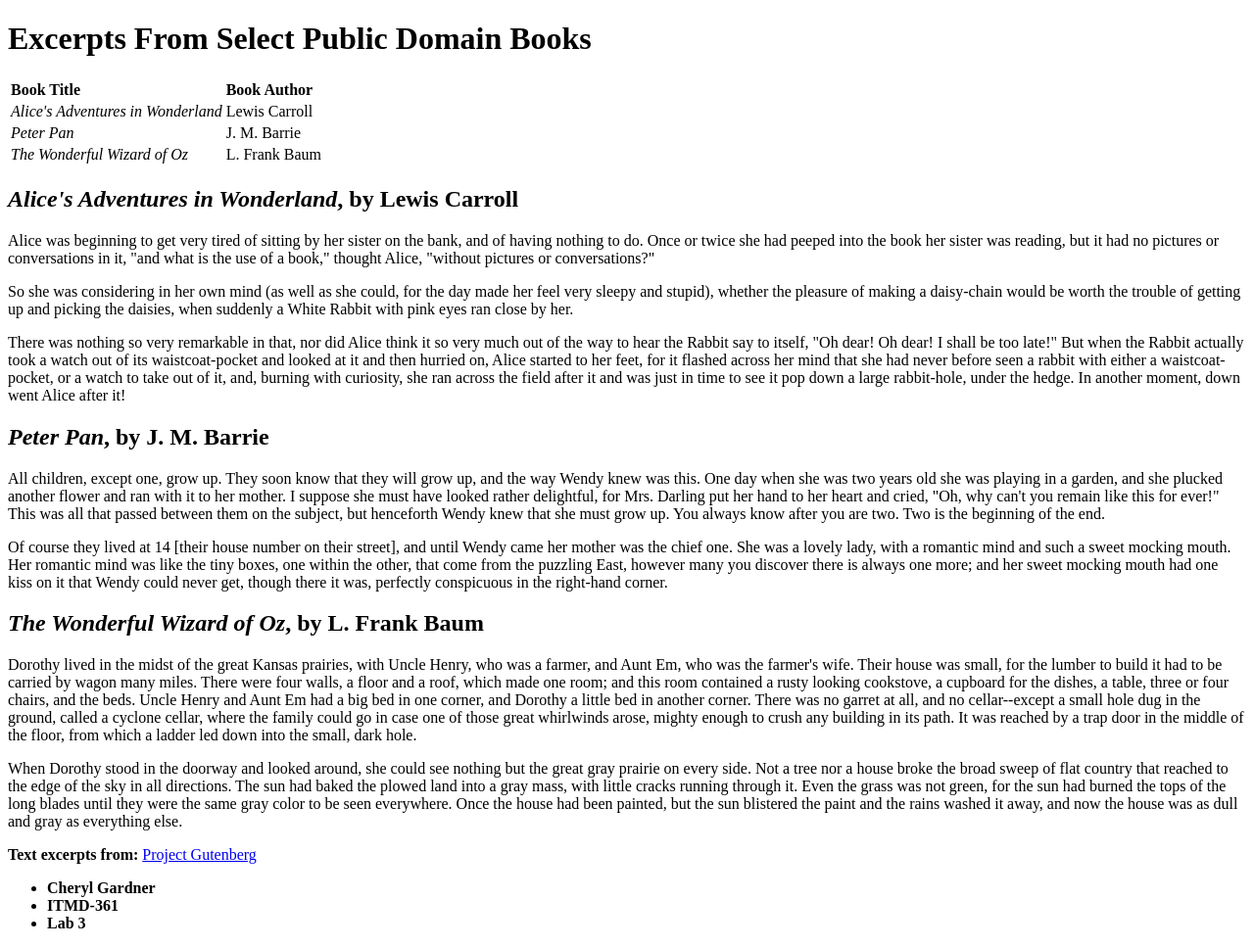
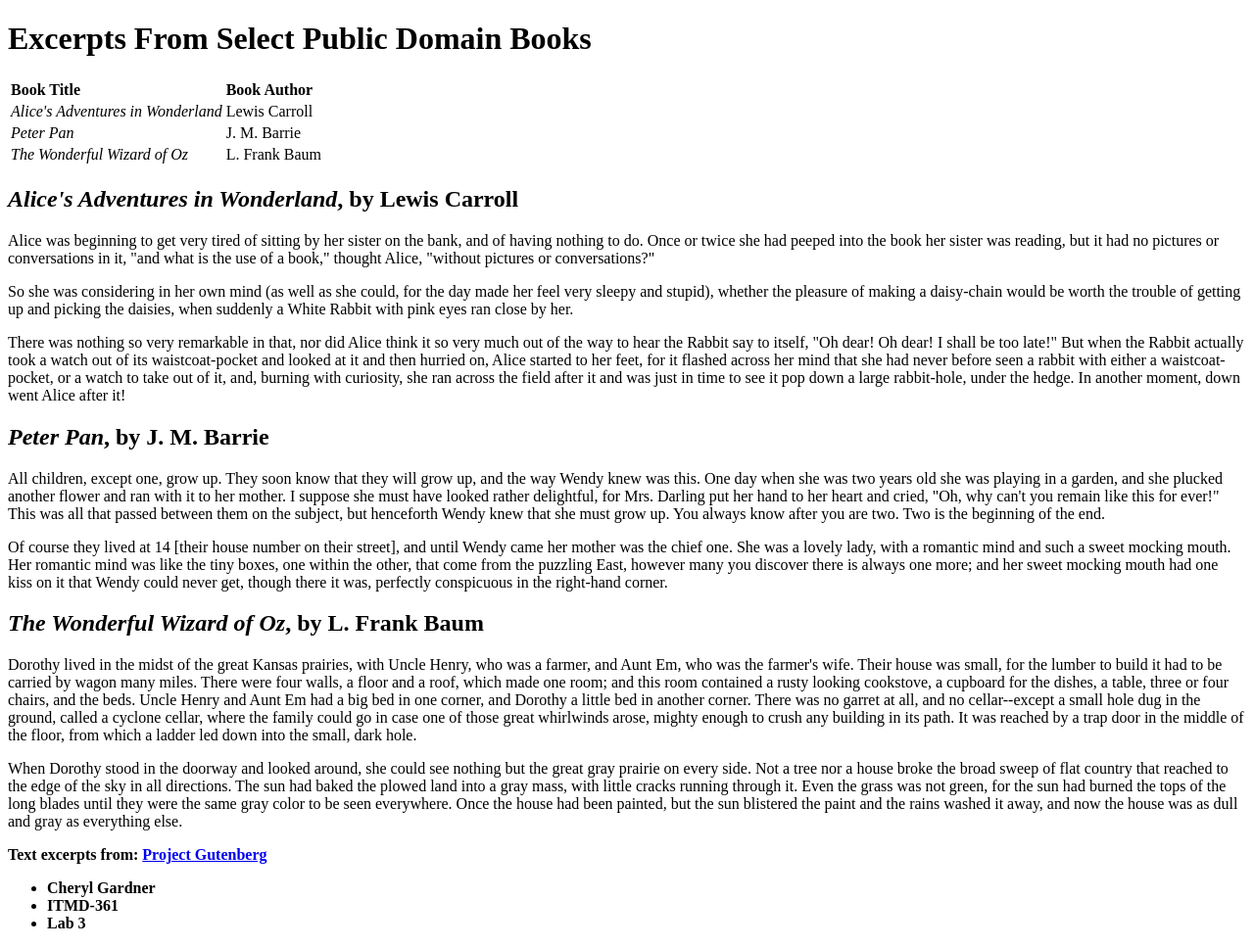
Before and after one commit to cgardner3/Lab-3-Repository, a plain HTML site: page index.html in a window 1280 px wide. Shown: the whole page at 98% size. Drawn offline with Linux system fonts and the light colour scheme.

Commit message:
update index.html to add strong emphasis around the whole label.

```diff
--- a/index.html
+++ b/index.html
@@ -43,7 +43,7 @@
 
 <p>When Dorothy stood in the doorway and looked around, she could see nothing but the great gray prairie on every side.  Not a tree nor a house broke the broad sweep of flat country that reached to the edge of the sky in all directions.  The sun had baked the plowed land into a gray mass, with little cracks running through it.  Even the grass was not green, for the sun had burned the tops of the long blades until they were the same gray color to be seen everywhere.  Once the house had been painted, but the sun blistered the paint and the rains washed it away, and now the house was as dull and gray as everything else.</p>
 
-<p><strong>Text excerpts from: </strong><a href= "http://www.gutenberg.org" title = "Project Gutenberg">Project Gutenberg</a></p>
+<p><strong>Text excerpts from: <a href= "http://www.gutenberg.org" title = "Project Gutenberg">Project Gutenberg</a></strong></p>
 
 <ul>
 	<li><strong>Cheryl Gardner</strong></li>
```
